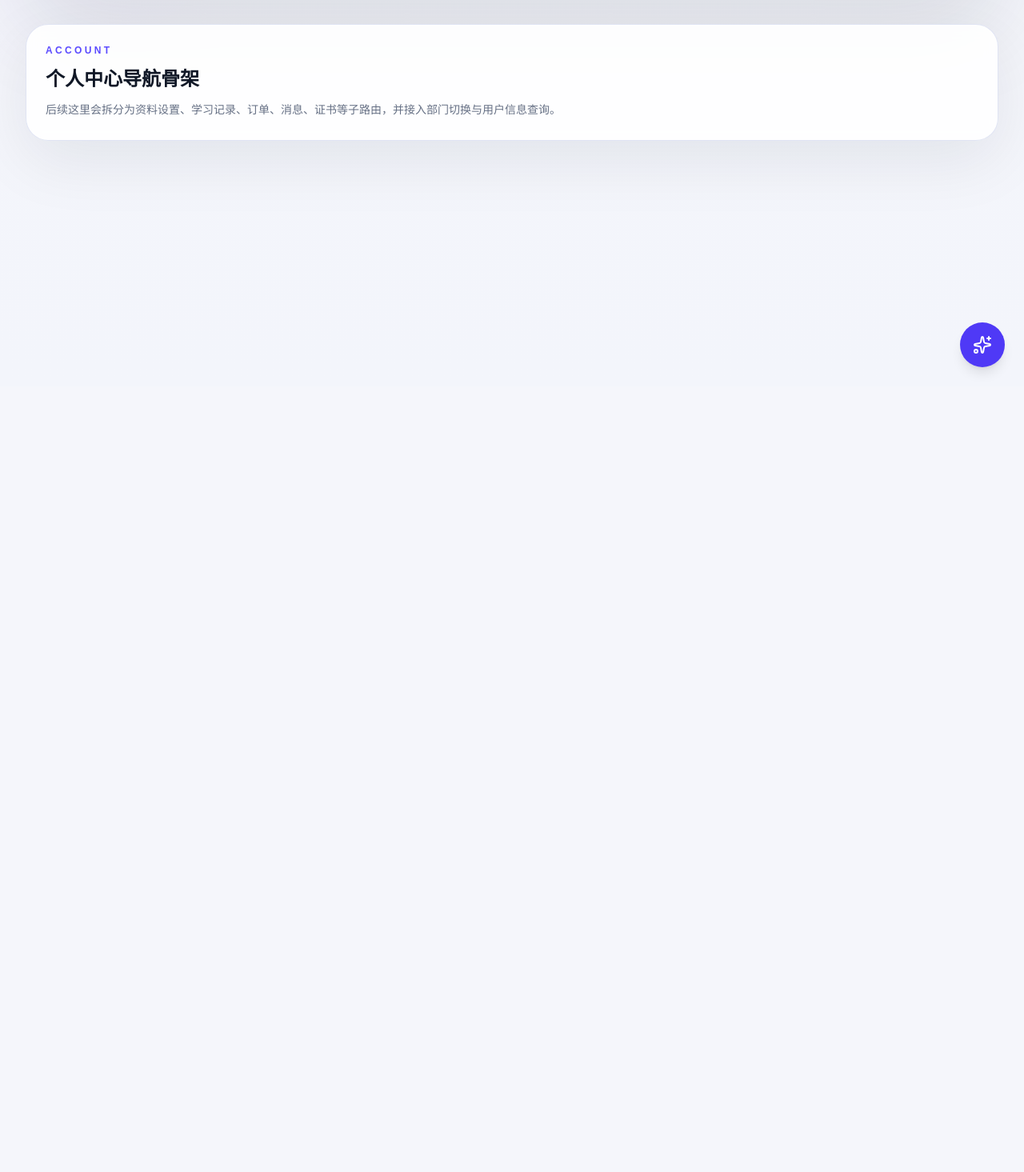
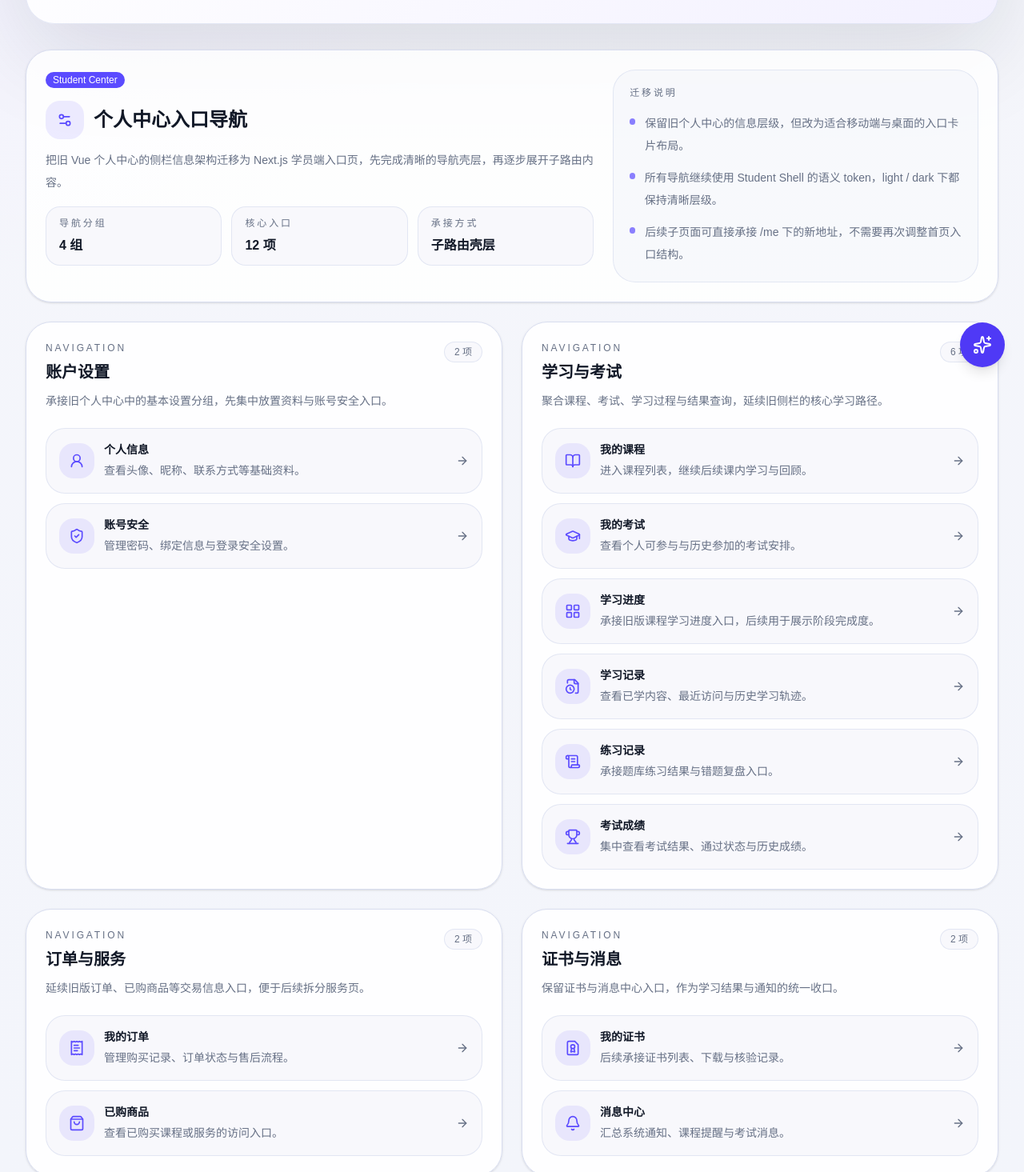
Before and after one commit to nanwy/Mysterious-Realm-Edu, a Next.js app in the folder apps/web/: page /me in a window 1280 px wide. Shown: the part 317-1782 px from the top of the page at 80% size. Before the commit the page ends 800 px from the top, so only its background shows below. Built offline with nearby package versions, Linux system fonts and the light colour scheme.

Commit message:
feat: migrate me page navigation shell

```diff
--- a/apps/web/src/app/(student)/me/page.tsx
+++ b/apps/web/src/app/(student)/me/page.tsx
@@ -1,16 +1,13 @@
-import { StudentShell, SurfaceCard } from "@workspace/ui";
+import { StudentShell } from "@workspace/ui";
+import { MePageShell } from "@/components/me/me-page-shell";
 
 export default function MePage() {
   return (
     <StudentShell
       title="个人中心"
-      description="对应旧项目用户信息、账号安全、我的课程、我的考试、订单、消息中心等整组个人中心页面。"
+      description="集中承接旧学员端的资料设置、学习考试、订单服务、证书与消息入口，作为 /me 子路由继续扩展的统一导航壳层。"
     >
-      <SurfaceCard
-        eyebrow="Account"
-        title="个人中心导航骨架"
-        description="后续这里会拆分为资料设置、学习记录、订单、消息、证书等子路由，并接入部门切换与用户信息查询。"
-      />
+      <MePageShell />
     </StudentShell>
   );
 }
--- /dev/null
+++ b/apps/web/src/components/me/me-navigation.ts
@@ -0,0 +1,151 @@
+import type { LucideIcon } from "lucide-react";
+import {
+  Bell,
+  BookOpen,
+  FileBadge2,
+  FileClock,
+  GraduationCap,
+  LayoutGrid,
+  ReceiptText,
+  ScrollText,
+  Settings2,
+  ShieldCheck,
+  ShoppingBag,
+  Trophy,
+  UserRound,
+} from "lucide-react";
+
+export type MeNavigationGroup = {
+  id: string;
+  title: string;
+  description: string;
+  items: {
+    title: string;
+    description: string;
+    href: string;
+    icon: LucideIcon;
+  }[];
+};
+
+export const meNavigationGroups: MeNavigationGroup[] = [
+  {
+    id: "settings",
+    title: "账户设置",
+    description: "承接旧个人中心中的基本设置分组，先集中放置资料与账号安全入口。",
+    items: [
+      {
+        title: "个人信息",
+        description: "查看头像、昵称、联系方式等基础资料。",
+        href: "/me/profile",
+        icon: UserRound,
+      },
+      {
+        title: "账号安全",
+        description: "管理密码、绑定信息与登录安全设置。",
+        href: "/me/security",
+        icon: ShieldCheck,
+      },
+    ],
+  },
+  {
+    id: "learning",
+    title: "学习与考试",
+    description: "聚合课程、考试、学习过程与结果查询，延续旧侧栏的核心学习路径。",
+    items: [
+      {
+        title: "我的课程",
+        description: "进入课程列表，继续后续课内学习与回顾。",
+        href: "/me/courses",
+        icon: BookOpen,
+      },
+      {
+        title: "我的考试",
+        description: "查看个人可参与与历史参加的考试安排。",
+        href: "/me/exams",
+        icon: GraduationCap,
+      },
+      {
+        title: "学习进度",
+        description: "承接旧版课程学习进度入口，后续用于展示阶段完成度。",
+        href: "/me/study-progress",
+        icon: LayoutGrid,
+      },
+      {
+        title: "学习记录",
+        description: "查看已学内容、最近访问与历史学习轨迹。",
+        href: "/me/study-records",
+        icon: FileClock,
+      },
+      {
+        title: "练习记录",
+        description: "承接题库练习结果与错题复盘入口。",
+        href: "/me/practice-records",
+        icon: ScrollText,
+      },
+      {
+        title: "考试成绩",
+        description: "集中查看考试结果、通过状态与历史成绩。",
+        href: "/me/scores",
+        icon: Trophy,
+      },
+    ],
+  },
+  {
+    id: "orders",
+    title: "订单与服务",
+    description: "延续旧版订单、已购商品等交易信息入口，便于后续拆分服务页。",
+    items: [
+      {
+        title: "我的订单",
+        description: "管理购买记录、订单状态与售后流程。",
+        href: "/me/orders",
+        icon: ReceiptText,
+      },
+      {
+        title: "已购商品",
+        description: "查看已购买课程或服务的访问入口。",
+        href: "/me/purchases",
+        icon: ShoppingBag,
+      },
+    ],
+  },
+  {
+    id: "services",
+    title: "证书与消息",
+    description: "保留证书与消息中心入口，作为学习结果与通知的统一收口。",
+    items: [
+      {
+        title: "我的证书",
+        description: "后续承接证书列表、下载与核验记录。",
+        href: "/me/certificates",
+        icon: FileBadge2,
+      },
+      {
+        title: "消息中心",
+        description: "汇总系统通知、课程提醒与考试消息。",
+        href: "/me/messages",
+        icon: Bell,
+      },
+    ],
+  },
+];
+
+export const meOverviewStats = [
+  { label: "导航分组", value: "4 组" },
+  { label: "核心入口", value: "12 项" },
+  { label: "承接方式", value: "子路由壳层" },
+];
+
+export const meOverviewHighlights = [
+  "保留旧个人中心的信息层级，但改为适合移动端与桌面的入口卡片布局。",
+  "所有导航继续使用 Student Shell 的语义 token，light / dark 下都保持清晰层级。",
+  "后续子页面可直接承接 /me 下的新地址，不需要再次调整首页入口结构。",
+];
+
+export const meOverviewBadge = {
+  label: "Student Center",
+  title: "个人中心入口导航",
+  description:
+    "把旧 Vue 个人中心的侧栏信息架构迁移为 Next.js 学员端入口页，先完成清晰的导航壳层，再逐步展开子路由内容。",
+  icon: Settings2,
+};
--- /dev/null
+++ b/apps/web/src/components/me/me-page-shell.tsx
@@ -0,0 +1,120 @@
+import Link from "next/link";
+import { ArrowRight } from "lucide-react";
+import { MotionItem, MotionReveal, MotionStagger } from "@workspace/motion";
+import { Badge } from "@workspace/ui";
+import {
+  meNavigationGroups,
+  meOverviewBadge,
+  meOverviewHighlights,
+  meOverviewStats,
+} from "./me-navigation";
+
+export function MePageShell() {
+  const OverviewIcon = meOverviewBadge.icon;
+
+  return (
+    <div className="grid gap-6">
+      <MotionReveal direction="up">
+        <section
+          className="overflow-hidden rounded-[32px] border border-border bg-card/85 p-6 shadow-sm"
+          data-testid="me-overview-section"
+        >
+          <div className="grid gap-6 xl:grid-cols-[minmax(0,1.5fr)_minmax(280px,1fr)]">
+            <div className="space-y-4">
+              <Badge className="rounded-full">{meOverviewBadge.label}</Badge>
+              <div className="space-y-3">
+                <div className="flex items-center gap-3">
+                  <div className="flex size-12 items-center justify-center rounded-2xl bg-primary/10 text-primary">
+                    <OverviewIcon className="size-5" />
+                  </div>
+                  <h2 className="text-2xl font-semibold text-foreground">{meOverviewBadge.title}</h2>
+                </div>
+                <p className="max-w-3xl text-sm leading-7 text-muted-foreground">
+                  {meOverviewBadge.description}
+                </p>
+              </div>
+
+              <div className="grid gap-3 sm:grid-cols-3">
+                {meOverviewStats.map((item) => (
+                  <div
+                    key={item.label}
+                    className="rounded-2xl border border-border/70 bg-background/70 px-4 py-3"
+                  >
+                    <p className="text-xs uppercase tracking-[0.24em] text-muted-foreground">
+                      {item.label}
+                    </p>
+                    <p className="mt-2 text-base font-semibold text-foreground">{item.value}</p>
+                  </div>
+                ))}
+              </div>
+            </div>
+
+            <div className="rounded-[28px] border border-border/70 bg-background/65 p-5">
+              <p className="text-xs uppercase tracking-[0.24em] text-muted-foreground">迁移说明</p>
+              <ul className="mt-4 space-y-3 text-sm leading-7 text-muted-foreground">
+                {meOverviewHighlights.map((item) => (
+                  <li key={item} className="flex gap-3">
+                    <span className="mt-2 size-2 rounded-full bg-primary/70" aria-hidden="true" />
+                    <span>{item}</span>
+                  </li>
+                ))}
+              </ul>
+            </div>
+          </div>
+        </section>
+      </MotionReveal>
+
+      <MotionStagger className="grid gap-6 xl:grid-cols-2" delayChildren={0.08}>
+        {meNavigationGroups.map((group) => (
+          <MotionItem key={group.id}>
+            <section className="h-full rounded-[32px] border border-border bg-card/90 p-6 shadow-sm">
+              <div className="flex items-start justify-between gap-4">
+                <div className="space-y-2">
+                  <p className="text-xs uppercase tracking-[0.24em] text-muted-foreground">
+                    Navigation
+                  </p>
+                  <div>
+                    <h3 className="text-xl font-semibold text-foreground">{group.title}</h3>
+                    <p className="mt-2 text-sm leading-7 text-muted-foreground">
+                      {group.description}
+                    </p>
+                  </div>
+                </div>
+                <span className="rounded-full border border-border/70 bg-background/70 px-3 py-1 text-xs text-muted-foreground">
+                  {group.items.length} 项
+                </span>
+              </div>
+
+              <div className="mt-5 grid gap-3">
+                {group.items.map((item) => {
+                  const ItemIcon = item.icon;
+
+                  return (
+                    <Link
+                      key={item.href}
+                      href={item.href}
+                      className="group flex items-center justify-between gap-4 rounded-[24px] border border-border/70 bg-background/70 px-4 py-4 transition-all hover:-translate-y-0.5 hover:border-primary/30 hover:bg-background"
+                    >
+                      <div className="flex min-w-0 items-start gap-3">
+                        <div className="mt-0.5 flex size-11 shrink-0 items-center justify-center rounded-2xl bg-primary/10 text-primary">
+                          <ItemIcon className="size-5" />
+                        </div>
+                        <div className="min-w-0">
+                          <p className="text-sm font-semibold text-foreground">{item.title}</p>
+                          <p className="mt-1 text-sm leading-6 text-muted-foreground">
+                            {item.description}
+                          </p>
+                        </div>
+                      </div>
+                      <ArrowRight className="size-4 shrink-0 text-muted-foreground transition-transform group-hover:translate-x-0.5 group-hover:text-foreground" />
+                    </Link>
+                  );
+                })}
+              </div>
+            </section>
+          </MotionItem>
+        ))}
+      </MotionStagger>
+    </div>
+  );
+}
```
Also changed, not shown: 1 other file (tests, documents, lock files or other folders).
